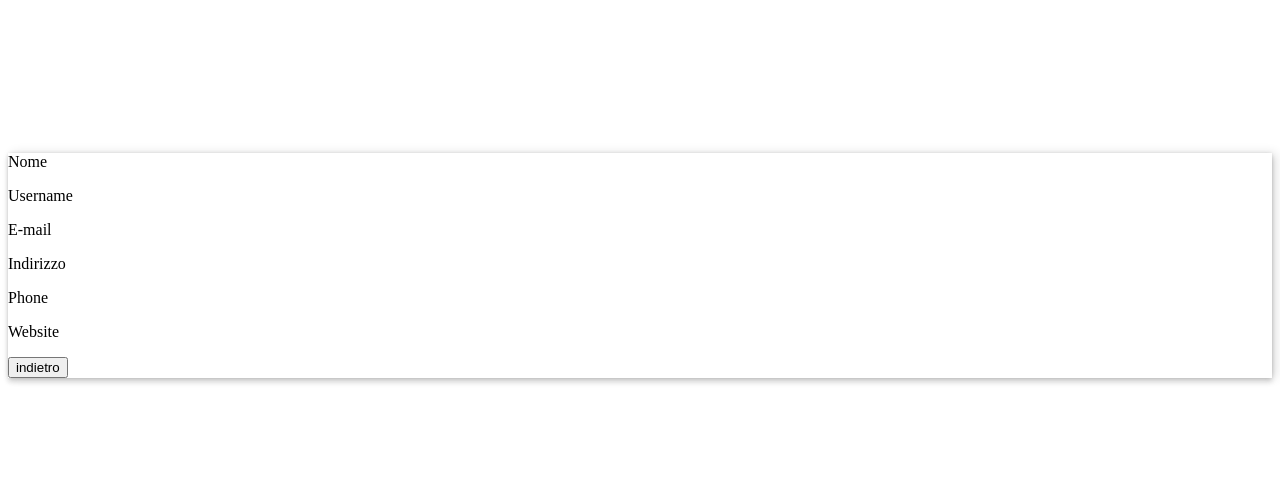
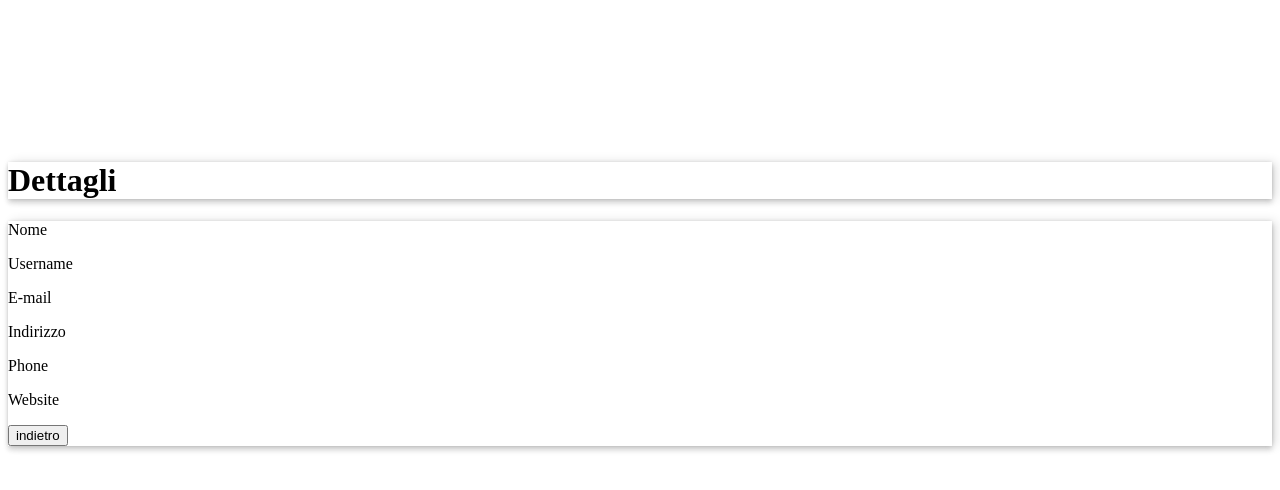
Before and after one commit to falconeta/testDsGroupTeam, a website: page source/html/details.html in a window 1280 px wide. Drawn offline with nearby package versions, Linux system fonts and the light colour scheme; no server answers.

Commit message:
sistemato title in modifica ed elimina ed aggiunto pulsante indietro

```diff
--- a/source/html/details.html
+++ b/source/html/details.html
@@ -12,7 +12,7 @@
 <body id="loading" class="container-fluid">
 
     <header id="testa" class="jumbotron jumbotron-fluid p-2  shadow-nohover">
-
+        <h1 id="title" class="h headers">Dettagli<h1>
     </header>
 
     <main id="container" class="card align-items-center shadow-nohover">
```
